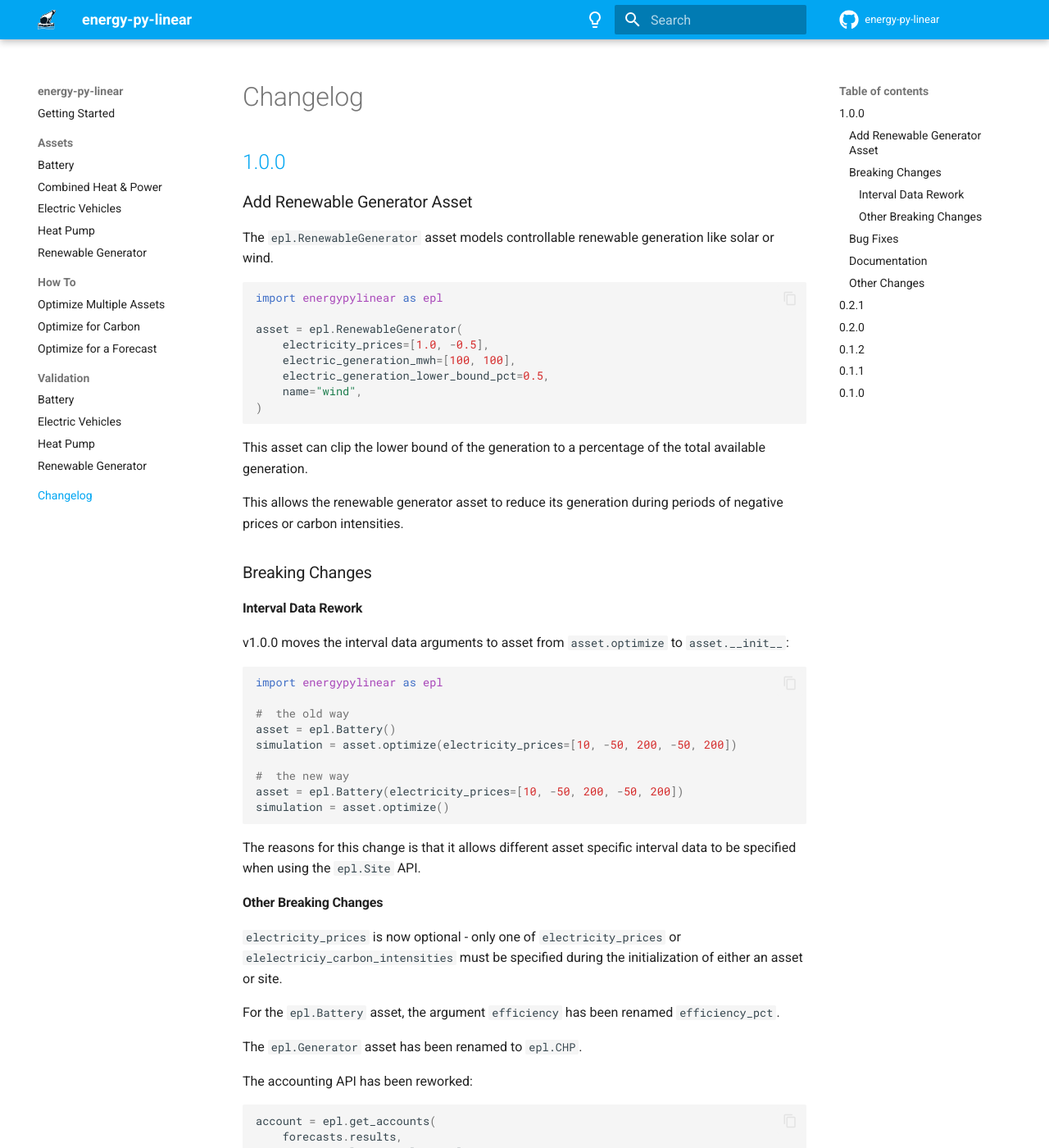
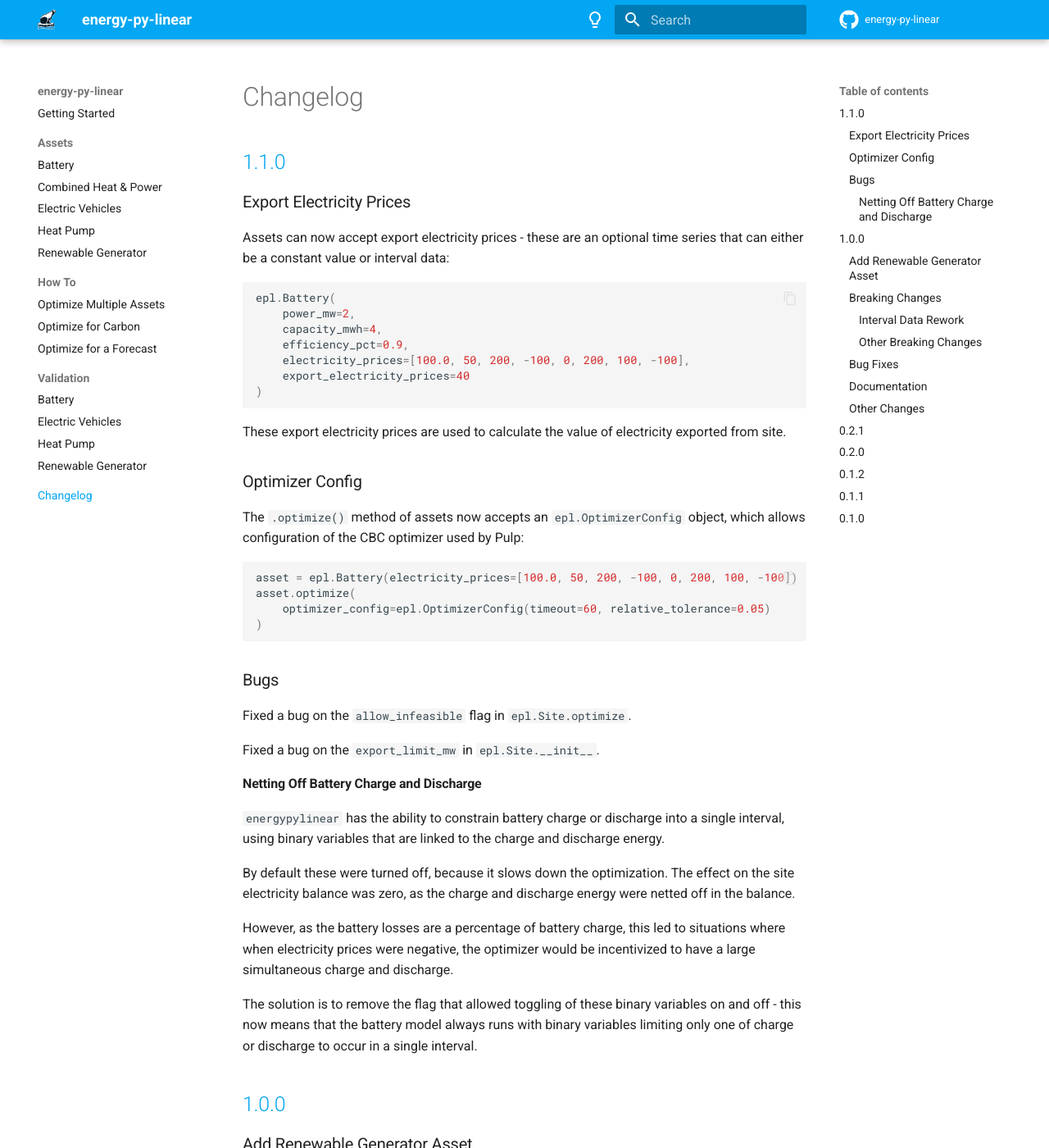
Before and after one commit to ADGEfficiency/energy-py-linear, an MkDocs documentation site: the page built from docs/docs/changelog.md, in a window 1280 px wide and 1400 px high. Shown: the whole window at 82% size. Built offline with MkDocs 1.6.1 and Material for MkDocs 9.7.7, drawn with Linux system fonts in a browser that asks for light colours; comment, search, counter and statistics services are not loaded; the version menu is left out.

Commit message:
refactor: move optimizer config into asset.optimize

````diff
--- a/docs/docs/changelog.md
+++ b/docs/docs/changelog.md
@@ -1,4 +1,50 @@
 # Changelog
+
+## [1.1.0](https://github.com/ADGEfficiency/energy-py-linear/releases/tag/v1.1.0)
+
+### Export Electricity Prices
+
+Assets can now accept export electricity prices - these are an optional time series that can either be a constant value or interval data:
+
+```python
+epl.Battery(
+    power_mw=2,
+    capacity_mwh=4,
+    efficiency_pct=0.9,
+    electricity_prices=[100.0, 50, 200, -100, 0, 200, 100, -100],
+    export_electricity_prices=40
+)
+```
+
+These export electricity prices are used to calculate the value of electricity exported from site.
+
+### Optimizer Config
+
+The `.optimize()` method of assets now accepts an `epl.OptimizerConfig` object, which allows configuration of the CBC optimizer used by Pulp:
+
+```python
+asset = epl.Battery(electricity_prices=[100.0, 50, 200, -100, 0, 200, 100, -100])
+asset.optimize(
+    optimizer_config=epl.OptimizerConfig(timeout=60, relative_tolerance=0.05)
+)
+```
+
+### Bugs
+
+Fixed a bug on the `allow_infeasible` flag in `epl.Site.optimize`.
+
+Fixed a bug on the `export_limit_mw` in `epl.Site.__init__`.
+
+#### Netting Off Battery Charge and Discharge
+
+`energypylinear` has the ability to constrain battery charge or discharge into a single interval, using binary variables that are linked to the charge and discharge energy.
+
+By default these were turned off, because it slows down the optimization. The effect on the site electricity balance was zero, as the charge and discharge energy were netted off in the balance.
+
+However, as the battery losses are a percentage of battery charge, this led to situations where when electricity prices were negative, the optimizer would be incentivized to have a large simultaneous charge and discharge.
+
+The solution is to remove the flag that allowed toggling of these binary variables on and off - this now means that the battery model always runs with binary variables limiting only one of charge or discharge to occur in a single interval.
+
 
 ## [1.0.0](https://github.com/ADGEfficiency/energy-py-linear/releases/tag/v1.0.0)
 
````
Also changed, not shown: 9 other files.
